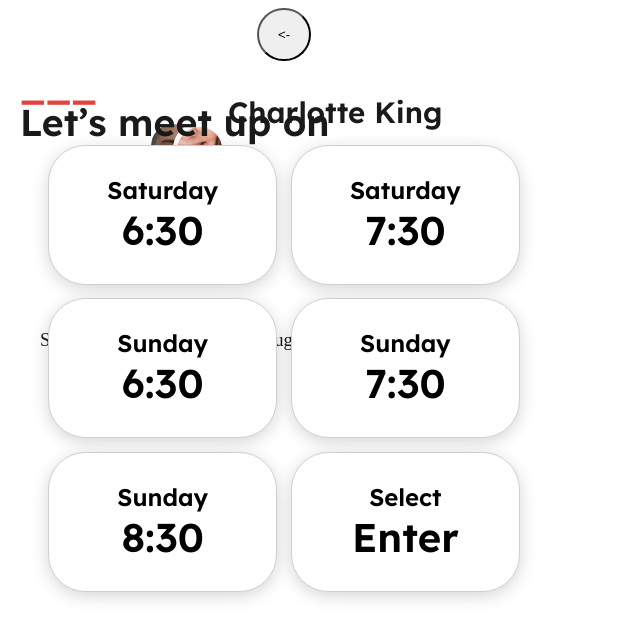
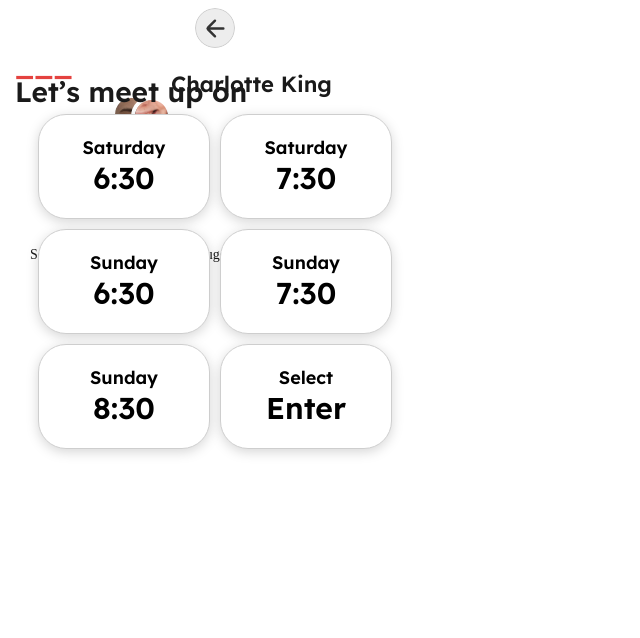
Before and after one commit to chris-gibs/konnectChallenge, a React (Create React App) app: page /Datetime in a window 1280 px wide. Shown: the top 638 px of the page, without its empty margins (0-640 px from the left). Built offline with nearby package versions, Linux system fonts and the light colour scheme; a web font is replaced by a local one.

Commit message:
Altered all pt values to px, looks much better

```diff
--- a/src/components/BackButton.js
+++ b/src/components/BackButton.js
@@ -3,7 +3,7 @@ import {useHistory} from "react-router-dom"
 const BackButton = () => {
   let history = useHistory()
   return (
-    <button id='back' type="button" onClick={history.goBack}>{"<-"}</button>
+    <button id='back' type="button" onClick={history.goBack} />
   )
 }
 
--- a/src/styling/styles.scss
+++ b/src/styling/styles.scss
@@ -3,7 +3,7 @@ $white: #FFFFFF;
 $bkBtn: #EDEDED;
 $border: #CECECE;
 $adjborder: #E2E2E2;
-$shadow: drop-shadow(0 3pt 6pt #00000029);
+$shadow: drop-shadow(0 3px 6px #00000029);
 $sRed: #E4423F;
 $sBorder: #D83330;
 $dRed: #A61C12;
@@ -16,11 +16,11 @@ $match: Rozha One;
 
 //GENERAL STYLING
 body {
-  width: 414pt;
-  height: 896pt;
+  width: 414px;
+  height: 896px;
   background-color: $white;
   color: $charcoal;
-  font-size: 14pt;
+  font-size: 14px;
   text-align: center;
 }
 
@@ -36,17 +36,17 @@ p, #userImgLrg, #userImgSml, #matchImgLrg, #matchImgSml, .details, #matchTitle,
 //BUTTONS
 .options {
   background-color: $white;
-  border: 1pt solid $border;
-  border-radius: 28pt;
-  width: 172pt;
-  height: 105pt;
+  border: 1px solid $border;
+  border-radius: 28px;
+  width: 172px;
+  height: 105px;
   filter: $shadow;
-  margin: 5pt;
-  font-size: 30pt;
+  margin: 5px;
+  font-size: 30px;
 }
 
 .day {
-  font-size: 18pt;
+  font-size: 18px;
   display: block;
 }
 
@@ -59,23 +59,26 @@ p, #userImgLrg, #userImgSml, #matchImgLrg, #matchImgSml, .details, #matchTitle,
 }
 
 #back {
-  width: 40pt;
-  height: 40pt;
+  background: url('../assets/images/backIcon.svg') no-repeat center;
+  width: 40px;
+  height: 40px;
   border-radius: 50%;
-  top: 46pt;
-  left: 15pt;
+  top: 46px;
+  left: 15px;
+  border: none;
 }
 
 #begin {
   background-color: $sRed;
-  border-radius: 23pt;
-  width: 130pt;
-  height: 45pt;
+  border-radius: 23px;
+  width: 130px;
+  height: 45px;
   color: $white;
-  font-size: 18pt;
+  font-size: 18px;
   filter: $shadow;
-  top: 549pt;
-  left: 142pt;
+  top: 549px;
+  left: 142px;
+  border: none;
 }
 
 //COMPONENTS
@@ -83,8 +86,8 @@ p, #userImgLrg, #userImgSml, #matchImgLrg, #matchImgSml, .details, #matchTitle,
 //DETAILS
 .details {
   display: inline;
-  top: 46pt;
-  left: 15pt;
+  top: 46px;
+  left: 15px;
 }
 
 //AVATARS
@@ -93,16 +96,16 @@ p, #userImgLrg, #userImgSml, #matchImgLrg, #matchImgSml, .details, #matchTitle,
 }
 
 #avatarContainerLrg {
-  width: 282pt;
-  height: 193pt;
-  top: 240pt;
-  left: 66pt;
+  width: 282px;
+  height: 193px;
+  top: 240px;
+  left: 66px;
 }
 #avatarContainerSml {
-  width: 57pt;
-  height: 39pt;
-  top: 47pt;
-  left: 107pt;
+  width: 57px;
+  height: 39px;
+  top: 47px;
+  left: 107px;
 }
 
 #userImgLrg, #userImgSml, #matchImgLrg, #matchImgSml {
@@ -112,13 +115,13 @@ p, #userImgLrg, #userImgSml, #matchImgLrg, #matchImgSml, .details, #matchTitle,
 }
 
 #userImgLrg, #matchImgLrg {
-  width: 160pt;
-  height: 160pt;
+  width: 160px;
+  height: 160px;
 }
 
 #userImgSml, #matchImgSml {
-  width: 33pt;
-  height: 33pt;
+  width: 33px;
+  height: 33px;
 }
 
 #userImgLrg {
@@ -134,13 +137,13 @@ p, #userImgLrg, #userImgSml, #matchImgLrg, #matchImgSml, .details, #matchTitle,
 #matchImgLrg {
   top: 0;
   right: 0;
-  border: 12pt solid $white
+  border: 12px solid $white
 }
 
 #matchImgSml {
   bottom: 0;
   right: 0;
-  border: 4pt solid $white
+  border: 4px solid $white
 }
 
 //MATCH
@@ -150,39 +153,39 @@ p, #userImgLrg, #userImgSml, #matchImgLrg, #matchImgSml, .details, #matchTitle,
 
 #matchTitle {
   font-family: $match;
-  font-size: 40pt;
+  font-size: 40px;
   color: $dRed;
   font-weight: 400;
-  top: 448pt;
-  left: 96pt;
+  top: 448px;
+  left: 96px;
 }
 
 #matchName {
-  font-size: 22pt;
-  top: 52pt;
-  left: 171pt;
+  font-size: 22px;
+  top: 52px;
+  left: 171px;
 }
 
 #pMatch {
-  top: 505pt;
-  left: 79pt;
+  top: 505px;
+  left: 79px;
 }
 
 //DATETIME
 #pDatetime{
-  top: 233pt;
-  left: 30pt;
+  top: 233px;
+  left: 30px;
 }
 
 
 //THEME
 #pTheme{
-  top: 293pt;
-  left: 30pt;
+  top: 293px;
+  left: 30px;
 }
 
 
 //LOCATION
 #pLocation{
-  bottom: 16pt
+  bottom: 16px
 }
```
Also changed, not shown: src/assets/images/backIcon.svg (added), src/assets/images/foodIcon.svg (added).
